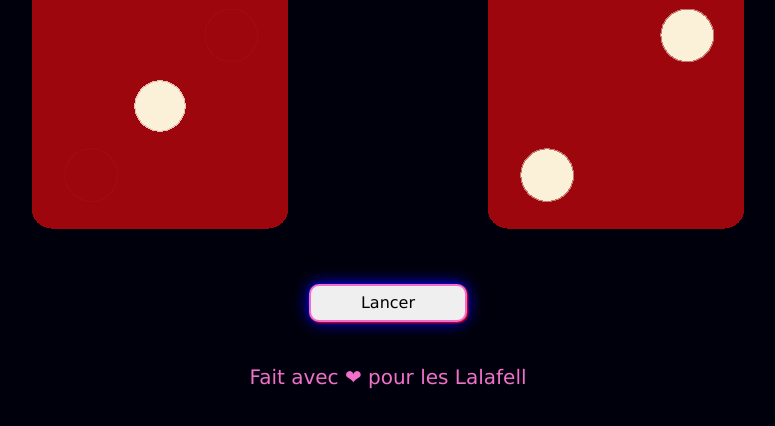
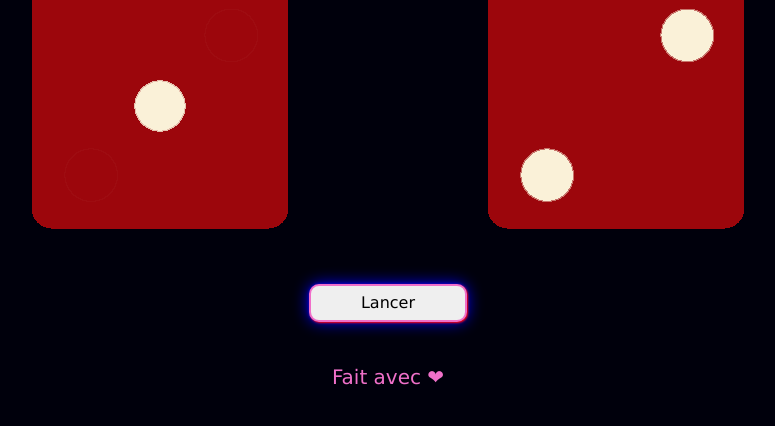
Before and after one commit to LudiJa/Dice-Game, a plain HTML site: page index.html in a window 1280 px wide. Shown: the part 256-682 px from the top of the page, without its empty margins (252-1027 px from the left). Drawn offline with nearby package versions, Linux system fonts and the light colour scheme.

Commit message:
Update index.html

```diff
--- a/index.html
+++ b/index.html
@@ -34,7 +34,7 @@
         <button>Lancer</button>
       </div>
 
-      <p>Fait avec ❤ pour les Lalafell</p>
+      <p>Fait avec ❤</p>
     </main>
     <script src="script.js"></script>
   </body>
```
